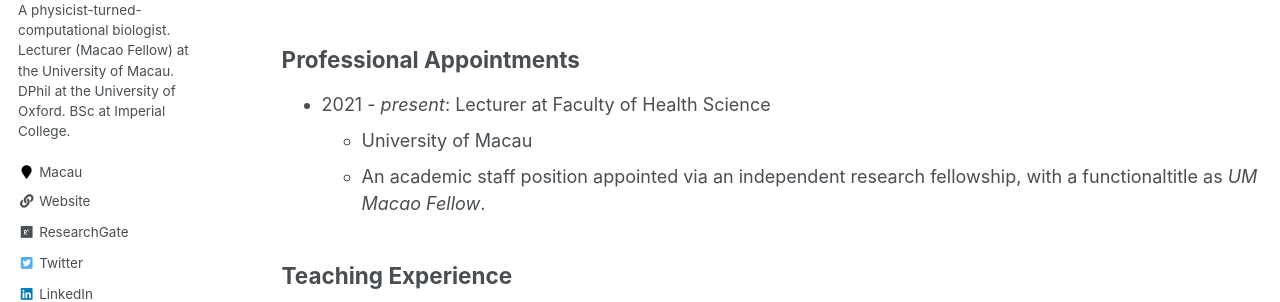
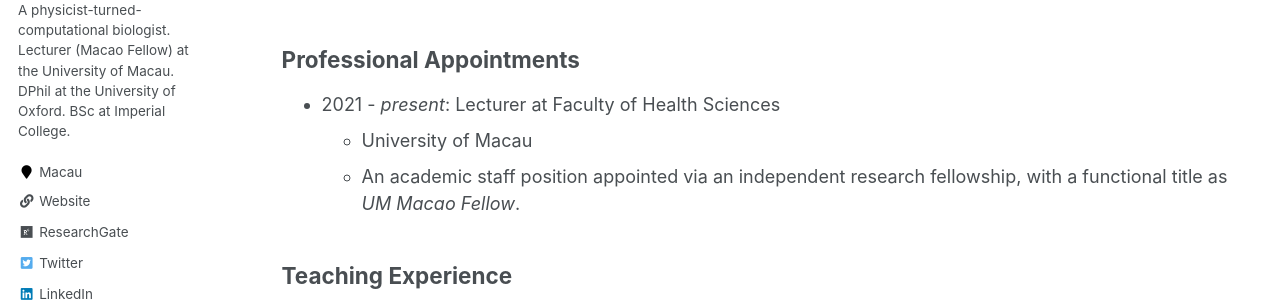
Before and after one commit to chonlei/chonlei.github.io, a Jekyll site: the page built from _pages/cv.md, in a window 1280 px wide and 900 px high. Shown: the part 334-636 px from the top of the window. Built offline with Jekyll 4.4.1, drawn with Linux system fonts in a browser that asks for light colours; some web fonts are replaced.

Commit message:
Fix typo

```diff
--- a/_pages/cv.md
+++ b/_pages/cv.md
@@ -16,9 +16,9 @@ redirect_from:
 
 
 ## Professional Appointments
-* 2021 - _present_: Lecturer at Faculty of Health Science
+* 2021 - _present_: Lecturer at Faculty of Health Sciences
   * University of Macau
-  * An academic staff position appointed via an independent research fellowship, with a functionaltitle as _UM Macao Fellow_.
+  * An academic staff position appointed via an independent research fellowship, with a functional title as _UM Macao Fellow_.
 
 
 ## Teaching Experience
```
